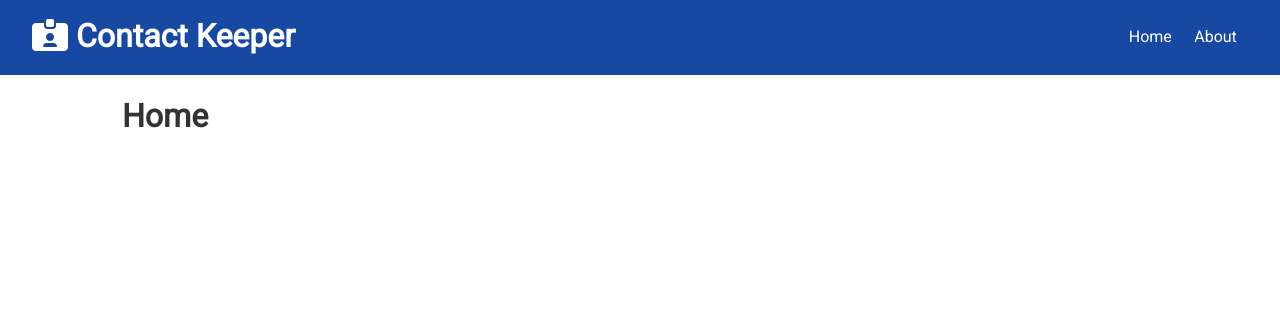
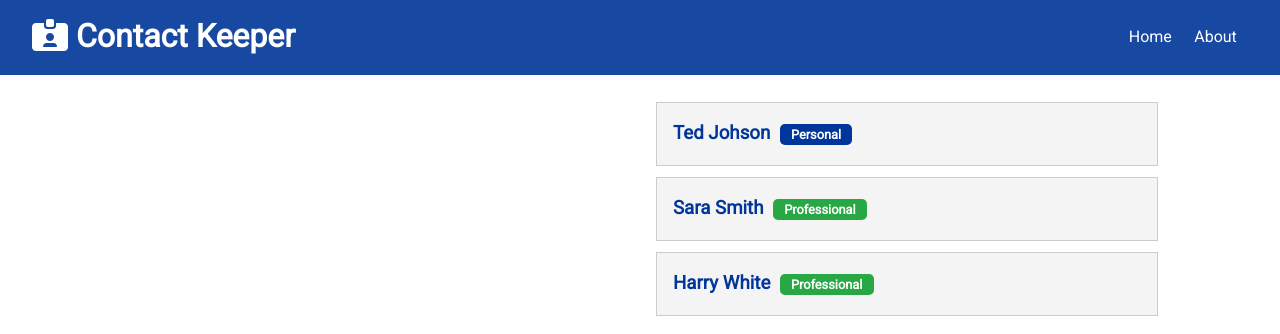
Before and after one commit to craigbooker/contact-keeper, a React (Create React App) app in the folder client/: page / in a window 1280 px wide. Shown: the top 334 px of the page. Built offline with nearby package versions, Linux system fonts and the light colour scheme; the HTML template or start-up script is replaced by a standard one.

Commit message:
Added Contacts component which gets all contacts and loops through array to display contact items. Added basic card UI which displays each contactItem.

```diff
--- a/client/src/App.js
+++ b/client/src/App.js
@@ -3,10 +3,14 @@
 import Navbar from './components/layout/Navbar';
 import Home from './components/pages/Home';
 import About from './components/pages/About';
+
+import ContactState from './context/contact/ContactState';
+
 import './App.css';
 
 const App = () => {
 	return (
+		<ContactState>
 			<Router>
 				<Fragment>
 					<Navbar />
@@ -18,6 +22,7 @@
 					</div>
 				</Fragment>
 			</Router>
+		</ContactState>
 	);
 };
 
--- /dev/null
+++ b/client/src/components/contacts/ContactItem.js
@@ -0,0 +1,23 @@
+import React from 'react';
+
+const ContactItem = ({ contact }) => {
+	const { id, name, email, phone, type } = contact;
+
+	return (
+		<div className='card bg-light'>
+			<h3 className='text-primary  text-left'>
+				{name}{' '}
+				<span
+					className={
+						'badge ' +
+						(type === 'professional' ? 'badge-success' : 'badge-primary')
+					}
+				>
+					{type.charAt(0).toUpperCase() + type.slice(1)}
+				</span>
+			</h3>
+		</div>
+	);
+};
+
+export default ContactItem;
--- /dev/null
+++ b/client/src/components/contacts/Contacts.js
@@ -0,0 +1,19 @@
+import React, { Fragment, useContext } from 'react';
+import ContactItem from './ContactItem';
+import ContactContext from '../../context/contact/contactContext';
+
+const Contacts = () => {
+	const contactContext = useContext(ContactContext);
+
+	const { contacts } = contactContext;
+
+	return (
+		<Fragment>
+			{contacts.map(contact => (
+				<ContactItem key={contact.id} contact={contact} />
+			))}
+		</Fragment>
+	);
+};
+
+export default Contacts;
--- a/client/src/components/pages/Home.js
+++ b/client/src/components/pages/Home.js
@@ -1,9 +1,13 @@
 import React from 'react';
+import Contacts from '../contacts/Contacts';
 
 const Home = () => {
 	return (
-		<div>
-			<h1>Home</h1>
+		<div className='grid-2'>
+			<div>{/* Contact Form */}</div>
+			<div>
+				<Contacts />
+			</div>
 		</div>
 	);
 };
--- /dev/null
+++ b/client/src/context/contact/ContactState.js
@@ -0,0 +1,69 @@
+import React, { useReducer } from 'react';
+import uuid from 'uuid';
+import ContactContext from './contactContext';
+import contactReducer from './contactReducer';
+import {
+	ADD_CONTACT,
+	DELETE_CONTACT,
+	SET_CURRENT,
+	CLEAR_CURRENT,
+	UPDATE_CONTACT,
+	FILTER_CONTACTS,
+	CLEAR_FILTER
+} from '../types';
+
+const ContactState = props => {
+	const initialState = {
+		contacts: [
+			{
+				id: '1',
+				name: 'Ted Johson',
+				email: 'ted@gmail.com',
+				phone: '222-222-2222',
+				type: 'personal'
+			},
+			{
+				id: '2',
+				name: 'Sara Smith',
+				email: 'ssmith@gmail.com',
+				phone: '111-111-1111',
+				type: 'professional'
+			},
+			{
+				id: '3',
+				name: 'Harry White',
+				email: 'harry@gmail.com',
+				phone: '333-333-3333',
+				type: 'professional'
+			}
+		]
+	};
+
+	const [state, dispatch] = useReducer(contactReducer, initialState);
+
+	// Add Contact
+
+	// Delete Contact
+
+	// Set Current Contact
+
+	// Clear Current Contact
+
+	// Update Contact
+
+	// Filter Contacts
+
+	// Clear Filter
+
+	return (
+		<ContactContext.Provider
+			value={{
+				contacts: state.contacts
+			}}
+		>
+			{props.children}
+		</ContactContext.Provider>
+	);
+};
+
+export default ContactState;
--- /dev/null
+++ b/client/src/context/contact/contactContext.js
@@ -0,0 +1,5 @@
+import { createContext } from 'react';
+
+const contactContext = createContext();
+
+export default contactContext;
--- /dev/null
+++ b/client/src/context/types.js
@@ -0,0 +1,9 @@
+export const ADD_CONTACT = 'ADD_CONTACT';
+export const DELETE_CONTACT = 'DELETE_CONTACT';
+export const SET_CURRENT = 'SET_CURRENT';
+export const CLEAR_CURRENT = 'CLEAR_CURRENT';
+export const UPDATE_CONTACT = 'UPDATE_CONTACT';
+export const FILTER_CONTACTS = 'FILTER_CONTACTS';
+export const CLEAR_FILTER = 'CLEAR_FILTER';
+export const SET_ALERT = 'SET_ALERT';
+export const REMOVE_ALERT = 'REMOVE_ALERT';
```
Also changed, not shown: client/src/context/contact/contactReducer.js (added). Lines whose indentation alone changed are shown as unchanged.
